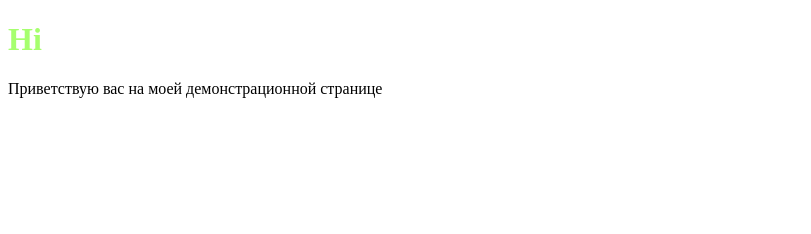
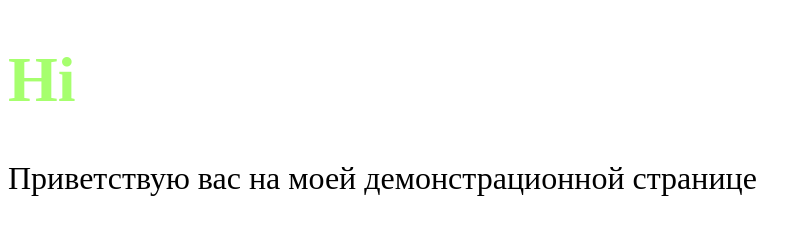
Before and after one commit to CrownedSilverFox/MyPageProkudin, a plain HTML site: page index.html in a window 1280 px wide. Shown: the whole page, without its empty margins (0-811 px from the left). Drawn offline with Linux system fonts and the light colour scheme.

```diff
--- a/index.html
+++ b/index.html
@@ -7,6 +7,6 @@
 </head>
 <body>
 <h1>Hi</h1>
-<b-1>Приветствую вас на моей демонстрационной странице</b-1>
+Приветствую вас на моей демонстрационной странице
 </body>
 </html>
--- a/style.css
+++ b/style.css
@@ -1,3 +1,6 @@
 h1{
     color: #a6ff6e;
 }
+body{
+    font-size: 24pt;
+}
```
